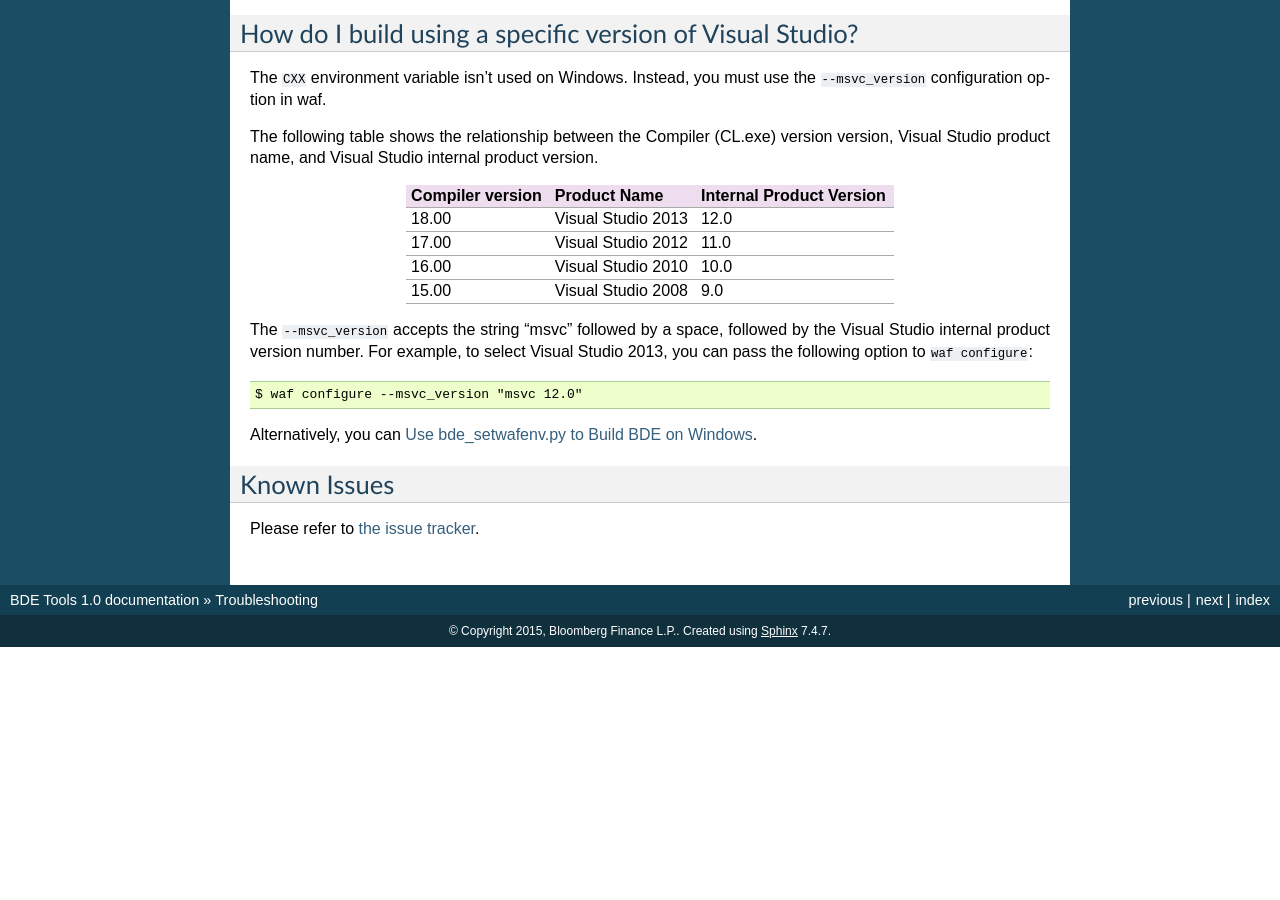
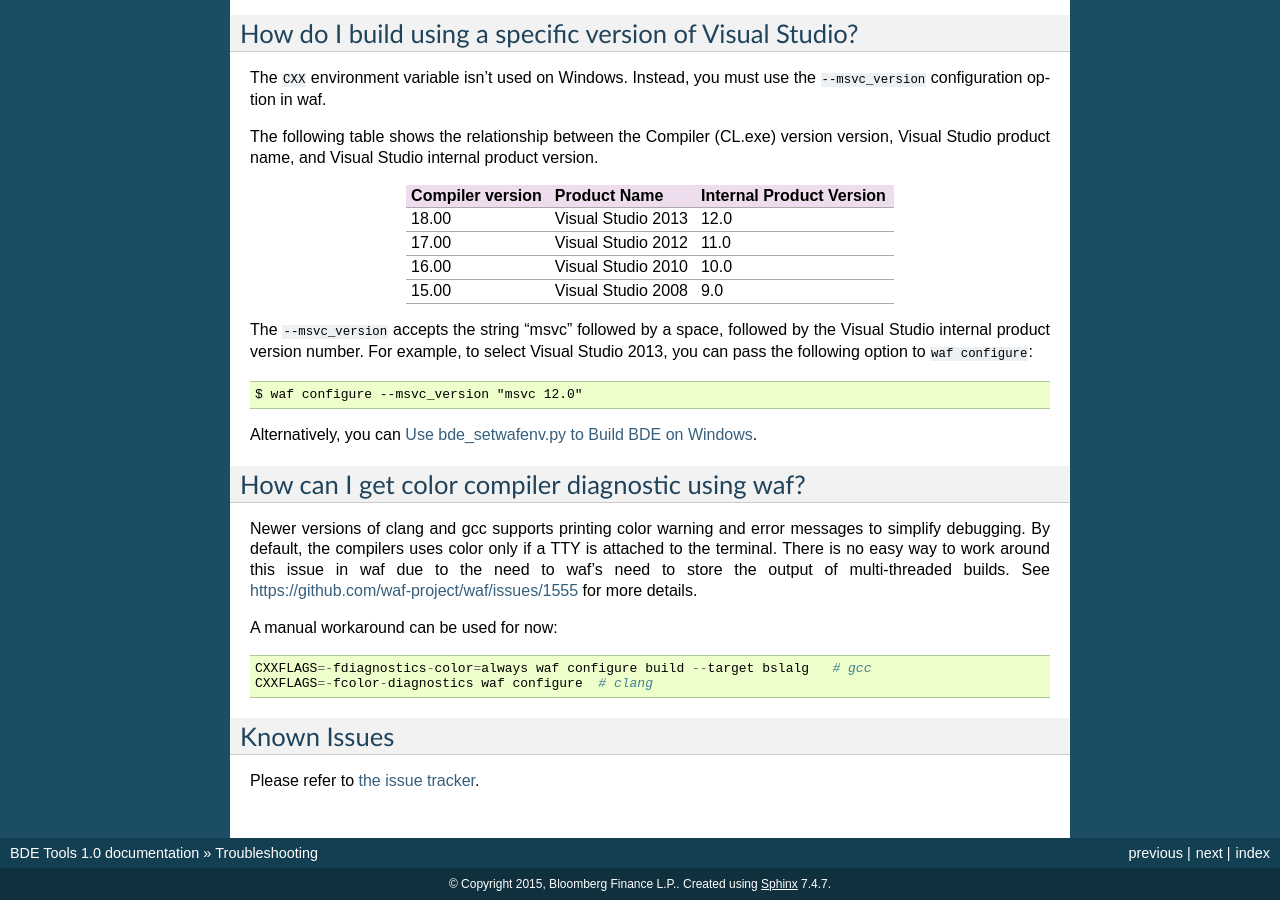
Before and after one commit to bloomberg/bde-tools, a Sphinx documentation site: the page built from doc/troubleshooting.rst, in a window 1280 px wide and 900 px high, scrolled down 1064 px. Built offline with Sphinx 7.4.7, drawn with Linux system fonts in a browser that asks for light colours; before the commit the page ends 1711 px from its top, so only the background shows below that; some of the changed text lies outside the part shown.

Commit message:
Add help for getting color diagnostics

```diff
--- a/doc/bde_repo.rst
+++ b/doc/bde_repo.rst
@@ -70,8 +70,8 @@
 ``<>`` provide full control over source of headers and can simulate the common
 usage of double quotes ``""`` simply by adding ``-I.`` to the compile line.
 
-Unique unit names are achieved for BDE via of using a central name registry as
-well as following certain naming conventions:
+Having unique unit names is achieved in BDE via using a central name registry
+as well as following certain naming conventions:
 
 - The name of each package group is a unique mnemonic exactly three characters
   long (e.g., ``bsl``).
--- a/doc/troubleshooting.rst
+++ b/doc/troubleshooting.rst
@@ -94,6 +94,23 @@
 
 Alternatively, you can :ref:`tutorials-setwafenv-bde-windows`.
 
+How can I get color compiler diagnostic using waf?
+--------------------------------------------------
+
+Newer versions of clang and gcc supports printing color warning and error
+messages to simplify debugging.  By default, the compilers uses color only if a
+TTY is attached to the terminal. There is no easy way to work around this issue
+in waf due to the need to waf's need to store the output of multi-threaded
+builds. See https://github.com/waf-project/waf/issues/1555 for more details.
+
+A manual workaround can be used for now:
+
+::
+
+   CXXFLAGS=-fdiagnostics-color=always waf configure build --target bslalg   # gcc
+   CXXFLAGS=-fcolor-diagnostics waf configure  # clang
+
+
 Known Issues
 ------------
 
```
Also changed, not shown: 1 other file.
